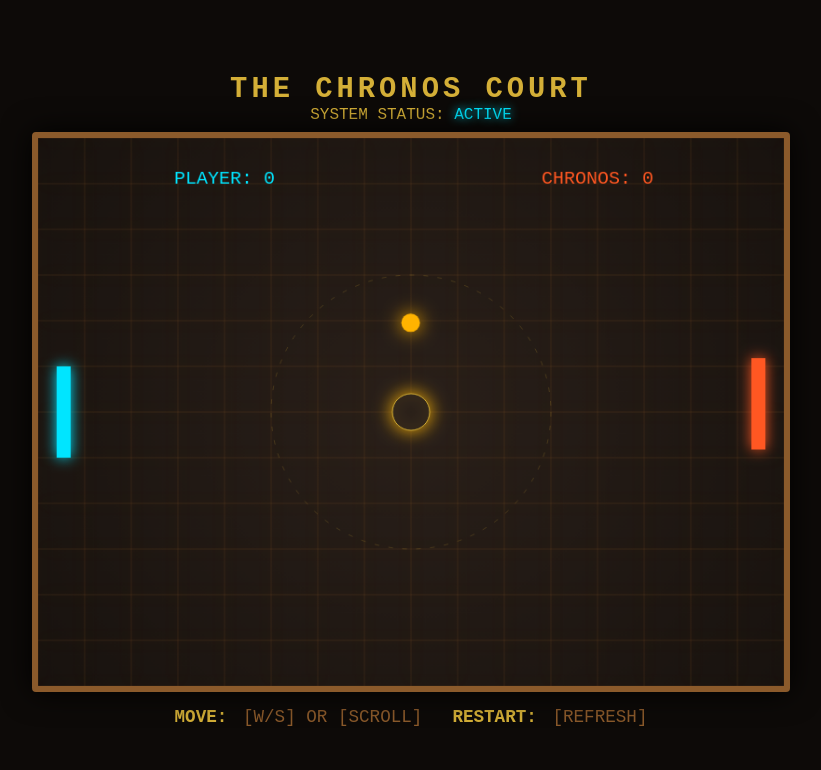
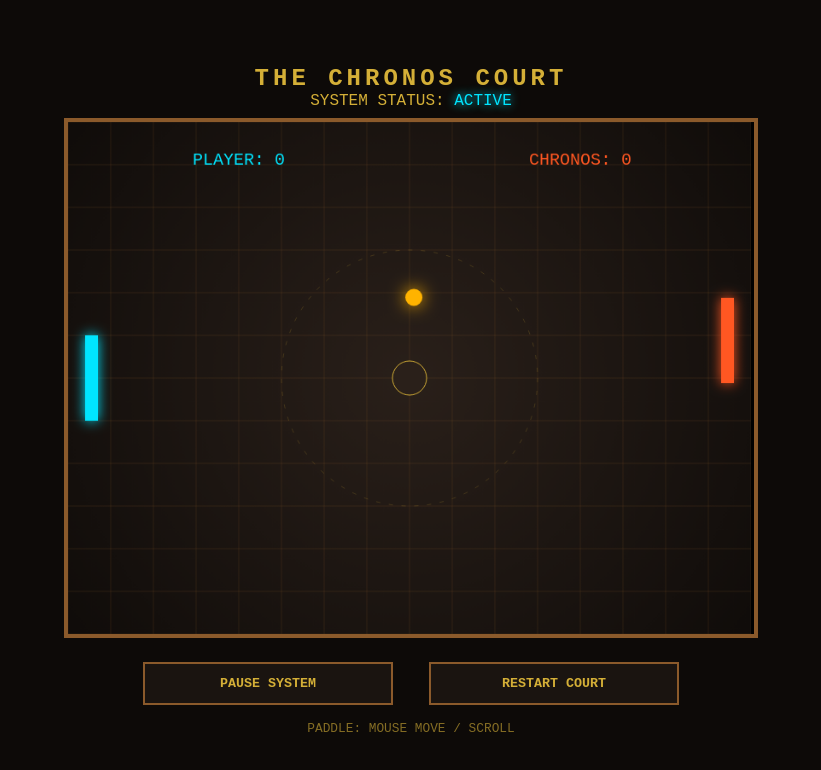
Before and after one commit to shazib4433/The-chronos-court, a plain HTML site: page index.html in a window 1280 px wide. Both pictures are taken after a click on the button "EASY (STABLE)". Shown: the whole page, without its empty margins (229-1050 px from the left). Drawn offline with Linux system fonts and the light colour scheme.

Commit message:
Updated game with pause and restart feature

```diff
--- a/game.js
+++ b/game.js
@@ -1,194 +1,375 @@
-/** * THE CHRONOS COURT - BOSS EDITION
-*/
-// --- GLOBAL SELECTORS ---
+/** * THE CHRONOS COURT - FULL SCREEN STABLE **/
+
 const canvas = document.getElementById('gameCanvas');
+
 const ctx = canvas.getContext('2d');
+
 const menu = document.getElementById('menu-overlay');
+
+const pauseOverlay = document.getElementById('pause-overlay');
+
 const statusText = document.getElementById('status-text');
-// --- GAME STATE ---
+
 let gameActive = false;
+
+let isPaused = false;
+
 let isGameOver = false;
+
 let playerScore = 0;
+
 let opponentScore = 0;
+
 let particles = [];
+
 let frameCount = 0;
-/** CLASSES **/
+
 class Particle {
+
     constructor(x, y, color) {
+
         this.x = x; this.y = y; this.color = color;
+
         this.dx = (Math.random() - 0.5) * 8;
+
         this.dy = (Math.random() - 0.5) * 8;
-       this.alpha = 1; this.decay = Math.random() * 0.02 + 0.02;
+
+        this.alpha = 1; this.decay = Math.random() * 0.03 + 0.02;
+
     }
+
     draw() {
+
         ctx.save(); ctx.globalAlpha = this.alpha; ctx.fillStyle = this.color;
-       ctx.shadowBlur = 8; ctx.shadowColor = this.color;
+
         ctx.fillRect(this.x, this.y, 3, 3); ctx.restore();
+
     }
+
     update() { this.x += this.dx; this.y += this.dy; this.alpha -= this.decay; }
+
 }
+
 class Paddle {
+
     constructor(x, y, isPlayer) {
+
         this.x = x; this.y = y; this.width = 15; this.height = 100;
-       this.isPlayer = isPlayer; this.dy = 0; this.speed = 8;
+
+        this.isPlayer = isPlayer; this.speed = 8;
+
     }
+
     draw() {
+
         ctx.fillStyle = this.isPlayer ? '#00e5ff' : '#ff5722';
+
         ctx.shadowBlur = 15; ctx.shadowColor = ctx.fillStyle;
+
         ctx.fillRect(this.x, this.y, this.width, this.height);
+
         ctx.shadowBlur = 0;
+
     }
+
+    aiUpdate(orb) {
+
+        const center = this.y + this.height / 2;
+
+        if (center < orb.y - 10) this.y += this.speed - 1.5;
+
+        else if (center > orb.y + 10) this.y -= this.speed - 1.5;
+
+        this.constrain();
+
+    }
+
+    constrain() {
+
+        if (this.y < 0) this.y = 0;
+
+        if (this.y + this.height > canvas.height) this.y = canvas.height - this.height;
+
+    }
+
+}
+
+class Orb {
+
+    constructor() { this.radius = 10; this.minSpeed = 7.5; this.reset(); }
+
+    reset() {
+
+        this.x = canvas.width / 2; this.y = canvas.height / 2;
+
+        this.dx = (Math.random() > 0.5 ? 7 : -7);
+
+        this.dy = (Math.random() > 0.5 ? 5 : -5);
+
+    }
+
+    draw() {
+
+        ctx.beginPath(); ctx.arc(this.x, this.y, this.radius, 0, Math.PI * 2);
+
+        ctx.fillStyle = '#ffb300'; ctx.shadowBlur = 20; ctx.shadowColor = '#ffb300';
+
+        ctx.fill(); ctx.closePath(); ctx.shadowBlur = 0;
+
+    }
+
     update() {
-       this.y += this.dy;
-       if (this.y < 0) this.y = 0;
-       if (this.y + this.height > canvas.height) this.y = canvas.height - this.height;
+
+        this.x += this.dx; this.y += this.dy;
+
+        const currentSpeed = Math.sqrt(this.dx * this.dx + this.dy * this.dy);
+
+        if (currentSpeed < this.minSpeed) {
+
+            const ratio = this.minSpeed / currentSpeed;
+
+            this.dx *= ratio; this.dy *= ratio;
+
         }
-   aiUpdate(orb) {
-       const center = this.y + this.height / 2;
-       if (center < orb.y - 10) this.y += this.speed - 2;
-       else if (center > orb.y + 10) this.y -= this.speed - 2;
+
+        if (this.y + this.radius > canvas.height || this.y - this.radius < 0) {
+
+            this.dy *= -1; createExplosion(this.x, this.y, '#ffb300');
+
         }
+
     }
-class Orb {
-   constructor() {
-       this.radius = 10;
-       this.minSpeed = 7.5;
-       this.reset();
+
 }
-   reset() {
-       this.x = canvas.width / 2; this.y = canvas.height / 2;
-       this.dx = (Math.random() > 0.5 ? this.minSpeed : -this.minSpeed);
-       this.dy = (Math.random() > 0.5 ? 5 : -5);
+
+class Nexus {
+
+    constructor() { this.x = 400; this.y = 300; this.radius = 150; this.pull = 0.15; this.angle = 0; }
+
+    draw() {
+
+        const isBoss = (playerScore >= 8 || opponentScore >= 8);
+
+        ctx.beginPath(); ctx.arc(this.x, this.y, this.radius, 0, Math.PI * 2);
+
+        ctx.strokeStyle = isBoss ? 'rgba(255, 0, 0, 0.2)' : 'rgba(212, 175, 55, 0.2)';
+
+        ctx.setLineDash([5, 10]); ctx.stroke(); ctx.setLineDash([]);
+
+        ctx.beginPath(); ctx.arc(this.x, this.y, 20, 0, Math.PI * 2);
+
+        ctx.fillStyle = isBoss ? '#400' : '#2a201a'; ctx.fill();
+
+        ctx.strokeStyle = isBoss ? '#f00' : '#d4af37'; ctx.stroke();
+
     }
-   draw() {
-       ctx.beginPath(); ctx.arc(this.x, this.y, this.radius, 0, Math.PI * 2);
-       ctx.fillStyle = '#ffb300'; ctx.shadowBlur = 20; ctx.shadowColor = '#ffb300';
-       ctx.fill(); ctx.closePath();
+
+    update() {
+
+        if (playerScore >= 8 || opponentScore >= 8) {
+
+            this.angle += 0.03;
+
+            this.y = 300 + Math.sin(this.angle) * 150;
+
         }
-   update() {
-       this.x += this.dx; this.y += this.dy;
-       const currentSpeed = Math.sqrt(this.dx * this.dx + this.dy * this.dy);
-       if (currentSpeed < this.minSpeed) {
-           const ratio = this.minSpeed / currentSpeed;
-           this.dx *= ratio; this.dy *= ratio;
+
     }
-       if (this.y + this.radius > canvas.height || this.y - this.radius < 0) {
-           this.dy *= -1;
-           createExplosion(this.x, this.y, '#ffb300');
+
+    apply(orb) {
+
+        const dx = this.x - orb.x; const dy = this.y - orb.y;
+
+        const dist = Math.sqrt(dx*dx + dy*dy);
+
+        if (dist < this.radius && dist > 5) {
+
+            orb.dx += (dx/dist) * this.pull; orb.dy += (dy/dist) * this.pull;
+
         }
+
     }
+
 }
-class Nexus {
-   constructor() {
-       this.x = 400; this.y = 300; this.radius = 150; this.pull = 0.15;
-       this.angle = 0;
+
+const player = new Paddle(20, 250, true);
+
+const opponent = new Paddle(765, 250, false);
+
+const orb = new Orb();
+
+const nexus = new Nexus();
+
+function createExplosion(x, y, color) {
+
+    for (let i = 0; i < 12; i++) particles.push(new Particle(x, y, color));
+
 }
-   draw() {
+
+window.resetGame = function() {
+
+    playerScore = 0; opponentScore = 0;
+
+    isGameOver = false; isPaused = false;
+
+    gameActive = false; particles = [];
+
+    orb.reset(); nexus.y = 300;
+
+    pauseOverlay.style.display = 'none';
+
+    menu.style.display = 'flex';
+
+    statusText.innerText = "WAITING...";
+
+    drawBg();
+
+};
+
+window.togglePause = function() {
+
+    if (!gameActive || isGameOver) return;
+
+    isPaused = !isPaused;
+
+    pauseOverlay.style.display = isPaused ? 'flex' : 'none';
+
+    statusText.innerText = isPaused ? "PAUSED" : "ACTIVE";
+
+    if (!isPaused) requestAnimationFrame(gameLoop);
+
+};
+
+window.startGame = function(difficulty) {
+
+    menu.style.display = 'none';
+
+    gameActive = true;
+
+    statusText.innerText = "ACTIVE";
+
+    if (difficulty === 'easy') { orb.dx = 5; orb.minSpeed = 5.5; opponent.speed = 5; nexus.pull = 0.06; }
+
+    else if (difficulty === 'hard') { orb.dx = 11; orb.minSpeed = 11.5; opponent.speed = 10; nexus.pull = 0.28; }
+
+    else { orb.dx = 7; orb.minSpeed = 7.5; opponent.speed = 7.5; nexus.pull = 0.15; }
+
+    requestAnimationFrame(gameLoop);
+
+};
+
+canvas.addEventListener('mousemove', (e) => {
+
+    if (!gameActive || isPaused) return;
+
+    const rect = canvas.getBoundingClientRect();
+
+    const scaleY = canvas.height / rect.height;
+
+    player.y = (e.clientY - rect.top) * scaleY - (player.height / 2);
+
+    player.constrain();
+
+});
+
+canvas.addEventListener('wheel', (e) => {
+
+    if (!gameActive || isPaused) return;
+
+    e.preventDefault();
+
+    player.y += e.deltaY * 0.5;
+
+    player.constrain();
+
+}, { passive: false });
+
+function drawBg() {
+
     const isBoss = (playerScore >= 8 || opponentScore >= 8);
-       const coreColor = isBoss ? '#ff0000' : '#d4af37';
-       ctx.beginPath(); ctx.arc(this.x, this.y, this.radius, 0, Math.PI * 2);
-       ctx.strokeStyle = isBoss ? 'rgba(255, 0, 0, 0.2)' : '#d4af3733';
-       ctx.setLineDash([5,10]); ctx.stroke(); ctx.setLineDash([]);
-       ctx.beginPath(); ctx.arc(this.x, this.y, 20, 0, Math.PI * 2);
-       ctx.fillStyle = '#2a201a'; ctx.fill();
-       ctx.strokeStyle = coreColor; ctx.shadowBlur = 15; ctx.shadowColor = coreColor;
-       ctx.stroke(); ctx.shadowBlur = 0;
+
+    const grad = ctx.createRadialGradient(400,300,0,400,300,800);
+
+    grad.addColorStop(0, isBoss ? '#400' : '#2a201a'); grad.addColorStop(1, '#000');
+
+    ctx.fillStyle = grad; ctx.fillRect(0,0,800,600);
+
+    ctx.strokeStyle = isBoss ? 'rgba(255, 0, 0, 0.1)' : 'rgba(139, 90, 43, 0.2)';
+
+    for(let x=0; x<=800; x+=50){ctx.beginPath(); ctx.moveTo(x,0); ctx.lineTo(x,600); ctx.stroke();}
+
+    for(let y=0; y<=600; y+=50){ctx.beginPath(); ctx.moveTo(0,y); ctx.lineTo(800,y); ctx.stroke();}
+
 }
-   update() {
-       // BOSS PHASE: Nexus starts moving up and down
-       if (playerScore >= 8 || opponentScore >= 8) {
-           this.angle += 0.03;
-           this.y = 300 + Math.sin(this.angle) * 120;
+
+function gameLoop() {
+
+    if (!gameActive || isPaused || isGameOver) {
+
+        if (isGameOver) {
+
+            frameCount++;
+
+            ctx.fillStyle = 'rgba(0,0,0,0.85)'; ctx.fillRect(0,0,800,600);
+
+            ctx.fillStyle = '#d4af37'; ctx.font = '40px monospace'; ctx.textAlign = 'center';
+
+            ctx.fillText(playerScore >= 10 ? "PLAYER VICTORIOUS" : "CHRONOS SUPREME", 400, 280);
+
+            // Pulsing Restart Instruction
+
+            const alpha = (Math.sin(frameCount * 0.05) + 1) / 2;
+
+            ctx.fillStyle = `rgba(0, 229, 255, ${alpha})`; ctx.font = '20px monospace';
+
+            ctx.fillText("CLICK THE RESTART BUTTON TO PLAY AGAIN", 400, 350);
+
+            requestAnimationFrame(gameLoop);
+
         }
+
+        return;
+
     }
-   apply(orb) {
-       const dx = this.x - orb.x; const dy = this.y - orb.y;
-       const dist = Math.sqrt(dx*dx + dy*dy);
-       if (dist < this.radius && dist > 5) {
-           orb.dx += (dx/dist) * this.pull; orb.dy += (dy/dist) * this.pull;
+
+    drawBg();
+
+    nexus.update();
+
+    nexus.draw();
+
+    ctx.fillStyle = '#00e5ff'; ctx.font = '20px monospace'; ctx.textAlign = 'center';
+
+    ctx.fillText(`PLAYER: ${playerScore}`, 200, 50);
+
+    ctx.fillStyle = '#ff5722'; ctx.fillText(`CHRONOS: ${opponentScore}`, 600, 50);
+
+    opponent.aiUpdate(orb); nexus.apply(orb); orb.update();
+
+    if (orb.x > 800) { playerScore++; createExplosion(800, orb.y, '#d4af37'); orb.reset(); }
+
+    if (orb.x < 0) { opponentScore++; createExplosion(0, orb.y, '#ff5722'); orb.reset(); }
+
+    if (playerScore >= 10 || opponentScore >= 10) isGameOver = true;
+
+    if (orb.x < player.x + player.width && orb.y > player.y && orb.y < player.y + player.height) {
+
+        orb.dx *= -1.05; orb.x = player.x + player.width; createExplosion(orb.x, orb.y, '#00e5ff');
+
     }
+
+    if (orb.x > opponent.x && orb.y > opponent.y && orb.y < opponent.y + opponent.height) {
+
+        orb.dx *= -1.05; orb.x = opponent.x; createExplosion(orb.x, orb.y, '#ff5722');
+
     }
+
+    player.draw(); opponent.draw(); orb.draw();
+
+    particles.forEach((p, i) => { if (p.alpha <= 0) particles.splice(i, 1); else { p.update(); p.draw(); } });
+
+    requestAnimationFrame(gameLoop);
+
 }
-// --- INITIALIZE OBJECTS ---
-const player = new Paddle(20, 250, true);
-const opponent = new Paddle(765, 250, false);
-const orb = new Orb();
-const nexus = new Nexus();
-function createExplosion(x, y, color) {
-   for (let i = 0; i < 15; i++) particles.push(new Particle(x, y, color));
-}
-// --- START FUNCTION ---
-window.startGame = function(difficulty) {
-   menu.style.display = 'none';
-   statusText.innerText = "ACTIVE";
-   gameActive = true;
-   if (difficulty === 'easy') {
-       orb.dx = 5; orb.dy = 5; orb.minSpeed = 5.5; opponent.speed = 5; nexus.pull = 0.06;
-   } else if (difficulty === 'hard') {
-       orb.dx = 11; orb.dy = 11; orb.minSpeed = 11.5; opponent.speed = 10; nexus.pull = 0.28;
-   } else {
-       orb.dx = 7; orb.dy = 7; orb.minSpeed = 7.5; opponent.speed = 7.5; nexus.pull = 0.15;
-   }
-   gameLoop();
-};
-// --- CONTROLS ---
-document.addEventListener('keydown', (e) => {
-   if (isGameOver && e.key === ' ') location.reload();
-   if (e.key === 'w' || e.key === 'ArrowUp') player.dy = -player.speed;
-   if (e.key === 's' || e.key === 'ArrowDown') player.dy = player.speed;
-});
-document.addEventListener('keyup', () => player.dy = 0);
-canvas.addEventListener('wheel', (e) => {
-   e.preventDefault();
-   player.y += e.deltaY * 0.4;
-   if (player.y < 0) player.y = 0;
-   if (player.y + player.height > canvas.height) player.y = canvas.height - player.height;
-}, { passive: false });
-function drawBg() {
-   const isBoss = (playerScore >= 8 || opponentScore >= 8);
-   const innerColor = isBoss ? '#4a0000' : '#2a201a';
-   const grad = ctx.createRadialGradient(400,300,0,400,300,800);
-   grad.addColorStop(0, innerColor); grad.addColorStop(1, '#0d0a08');
-   ctx.fillStyle = grad; ctx.fillRect(0,0,800,600);
-   ctx.strokeStyle = isBoss ? 'rgba(255, 0, 0, 0.1)' : '#8b5a2b33';
-   for(let x=0; x<=800; x+=50){ctx.beginPath(); ctx.moveTo(x,0); ctx.lineTo(x,600); ctx.stroke();}
-   for(let y=0; y<=600; y+=50){ctx.beginPath(); ctx.moveTo(0,y); ctx.lineTo(800,y); ctx.stroke();}
-}
-function drawGameOver() {
-   frameCount++;
-   ctx.fillStyle = 'rgba(0,0,0,0.85)';
-   ctx.fillRect(0, 0, 800, 600);
-   ctx.fillStyle = '#d4af37'; ctx.font = '48px monospace'; ctx.textAlign = 'center';
-   ctx.shadowBlur = 15; ctx.shadowColor = '#d4af37';
-   const msg = playerScore >= 10 ? "PLAYER WON" : "CHRONOS WON";
-   ctx.fillText(msg, 400, 280);
-   const alpha = (Math.sin(frameCount * 0.05) + 1) / 2;
-   ctx.fillStyle = `rgba(0, 229, 255, ${alpha})`; ctx.font = '22px monospace';
-   ctx.fillText("PRESS [SPACEBAR] TO RE-INITIALIZE", 400, 350);
-   ctx.shadowBlur = 0;
-   requestAnimationFrame(drawGameOver);
-}
-function gameLoop() {
-   if (!gameActive) return;
-   if (isGameOver) { drawGameOver(); return; }
+
 drawBg();
-   nexus.update(); // NEW: Moves the nexus in boss phase
-   nexus.draw();
-   ctx.textAlign = 'center';
-   ctx.fillStyle = '#00e5ff'; ctx.font = '20px monospace'; ctx.fillText(`PLAYER: ${playerScore}`, 200, 50);
-   ctx.fillStyle = '#ff5722'; ctx.font = '20px monospace'; ctx.fillText(`CHRONOS: ${opponentScore}`, 600, 50);
-   player.update(); opponent.aiUpdate(orb); nexus.apply(orb); orb.update();
-   if (orb.x > 800) { playerScore++; createExplosion(800, orb.y, '#d4af37'); orb.reset(); }
-   if (orb.x < 0) { opponentScore++; createExplosion(0, orb.y, '#ff5722'); orb.reset(); }
-   if (playerScore >= 10 || opponentScore >= 10) isGameOver = true;
-   if (orb.x < player.x + player.width && orb.y > player.y && orb.y < player.y + player.height) {
-       orb.dx *= -1.05; orb.x = player.x + player.width; createExplosion(orb.x, orb.y, '#00e5ff');
-   }
-   if (orb.x > opponent.x && orb.y > opponent.y && orb.y < opponent.y + opponent.height) {
-       orb.dx *= -1.05; orb.x = opponent.x; createExplosion(orb.x, orb.y, '#ff5722');
-   }
-   player.draw(); opponent.draw(); orb.draw();
-   particles.forEach((p, i) => { if (p.alpha <= 0) particles.splice(i, 1); else { p.update(); p.draw(); } });
-   requestAnimationFrame(gameLoop);
-}
-drawBg();
--- a/index.html
+++ b/index.html
@@ -14,15 +14,23 @@
 <div id="game-container">
 <div id="menu-overlay">
 <h2 style="margin-bottom: 20px;">SELECT TIMELINE</h2>
-<button class="difficulty-btn" onclick="startGame('easy')">EASY (STABLE)</button>
-<button class="difficulty-btn" onclick="startGame('medium')">MEDIUM (WARPED)</button>
-<button class="difficulty-btn" onclick="startGame('hard')">HARD (CHAOTIC)</button>
+<button class="glow-btn" onclick="startGame('easy')">EASY (STABLE)</button>
+<button class="glow-btn" onclick="startGame('medium')">MEDIUM (WARPED)</button>
+<button class="glow-btn" onclick="startGame('hard')">HARD (CHAOTIC)</button>
+</div>
+<div id="pause-overlay" style="display: none;">
+<h2 style="color: #00e5ff; margin-bottom: 20px;">SYSTEM PAUSED</h2>
+<button class="glow-btn" onclick="togglePause()">RESUME GAME</button>
+<button class="glow-btn" onclick="resetGame()">QUIT TO MENU</button>
 </div>
 <canvas id="gameCanvas" width="800" height="600"></canvas>
 </div>
+<div class="action-bar">
+<button class="glow-btn" onclick="togglePause()">PAUSE SYSTEM</button>
+<button class="glow-btn restart-glow" onclick="resetGame()">RESTART COURT</button>
+</div>
 <div class="interface-footer">
-<div class="control-node"><span class="label">MOVE:</span> [W/S] or [SCROLL]</div>
-<div class="control-node"><span class="label">RESTART:</span> [REFRESH]</div>
+<div class="control-node"><span class="label">PADDLE:</span> MOUSE MOVE / SCROLL</div>
 </div>
 <script src="game.js"></script>
 </body>
--- a/style.css
+++ b/style.css
@@ -8,68 +8,61 @@ body {
    align-items: center;
    justify-content: center;
    height: 100vh;
+   width: 100vw;
+   overflow: hidden;
    padding: 10px;
-   overflow: hidden;
 }
-.terminal-header { text-align: center; margin-bottom: 8px; }
-h1 { font-size: 1.8rem; letter-spacing: 4px; text-transform: uppercase; }
+.terminal-header { text-align: center; margin-bottom: 1vh; }
+h1 { font-size: 1.5rem; letter-spacing: 4px; text-transform: uppercase; }
 .status-glow { color: #00e5ff; text-shadow: 0 0 10px #00e5ff; }
-/* THE FIX: Container shrinks to fit the canvas exactly */
 #game-container {
    position: relative;
-   background: #1a1410;
-   border: 6px solid #8b5a2b;
-   border-radius: 4px;
-   box-shadow: 0 0 30px rgba(0, 0, 0, 1);
-   width: fit-content;
-   max-width: 95vw;
-   max-height: 70vh;
-   margin: 0 auto;
+   border: 4px solid #8b5a2b;
+   background: #000;
+   max-height: 65vh;
+   aspect-ratio: 8 / 6;
    display: flex;
-   overflow: hidden;
 }
-canvas {
-   display: block;
-   width: auto;
-   height: auto;
-   max-width: 100%;
-   max-height: 70vh;
-   background-color: #000;
-}
-/* Menu Overlay Styling */
-#menu-overlay {
+canvas { display: block; height: 100%; width: auto; cursor: none; }
+#menu-overlay, #pause-overlay {
    position: absolute;
    top: 0; left: 0;
    width: 100%; height: 100%;
-   background: rgba(13, 10, 8, 0.95);
+   background: rgba(13, 10, 8, 0.9);
    display: flex;
    flex-direction: column;
    align-items: center;
    justify-content: center;
    z-index: 10;
 }
-.difficulty-btn {
-   background: transparent;
+/* UNIVERSAL BUTTON STYLING */
+.glow-btn {
+   background: #1a1410;
    border: 2px solid #8b5a2b;
    color: #d4af37;
-   padding: 12px;
+   padding: 12px 24px;
    margin: 8px;
    font-family: inherit;
-   font-size: 1.1rem;
+   font-weight: bold;
    cursor: pointer;
    width: 250px;
-   transition: 0.3s;
+   transition: all 0.3s ease;
+   text-transform: uppercase;
 }
-.difficulty-btn:hover {
-   background: #8b5a2b;
-   color: #0d0a08;
-   box-shadow: 0 0 15px #d4af37;
+/* Hover Effect for Menu & Resume (Cyan) */
+.glow-btn:hover {
+   border-color: #00e5ff;
+   color: #00e5ff;
+   box-shadow: 0 0 20px rgba(0, 229, 255, 0.6);
+   background: rgba(0, 229, 255, 0.05);
 }
-.interface-footer {
-   margin-top: 15px;
-   display: flex;
-   justify-content: center;
-   gap: 30px;
+/* Action Bar Specifics */
+.action-bar { margin-top: 2vh; display: flex; gap: 20px; }
+/* Restart Button Hover (Orange/Red) */
+.restart-glow:hover {
+   border-color: #ff5722;
+   color: #ff5722;
+   box-shadow: 0 0 20px rgba(255, 87, 34, 0.6);
+   background: rgba(255, 87, 34, 0.05);
 }
-.control-node { font-size: 1.1rem; color: #8b5a2b; text-transform: uppercase; }
-.label { color: #d4af37; font-weight: bold; margin-right: 5px; }
+.interface-footer { margin-top: 1vh; opacity: 0.6; font-size: 0.8rem; }
```
Also changed, not shown: 1 other file. Lines whose indentation alone changed are shown as unchanged.
